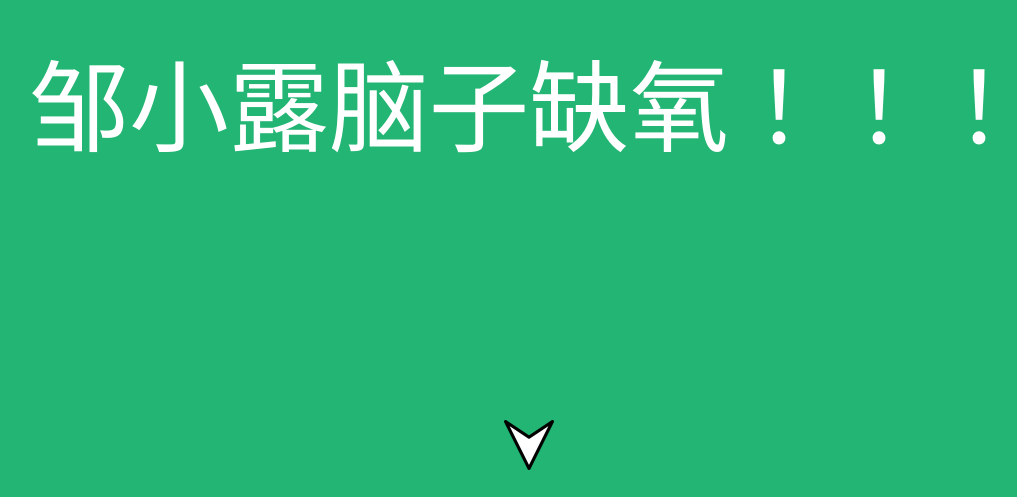
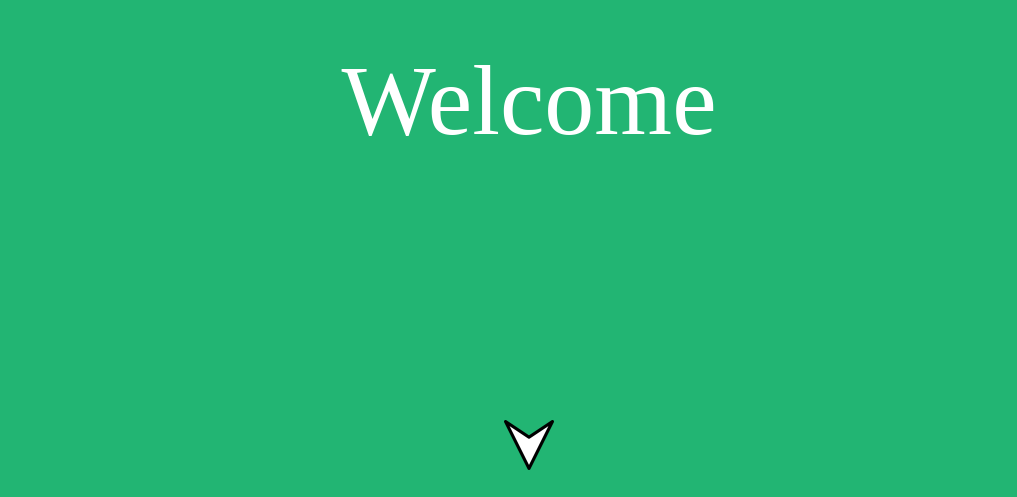
Before and after one commit to KonohaX/personal-profile, a plain HTML site: page index.html in a window 1280 px wide. Shown: the part 300-797 px from the top of the page, without its empty margins (111-1128 px from the left). Drawn offline with Linux system fonts and the light colour scheme.

Commit message:
Update index.html

```diff
--- a/index.html
+++ b/index.html
@@ -8,7 +8,7 @@
 </head>
 <body>
 <section id="first-part">
-    <p class="part1-title">邹小露脑子缺氧！！！</p>
+    <p class="part1-title">Welcome</p>
     <div class="arrow"><a href="#second-part"><img src="img/arrow.png"></a></div>
 </section>
 <section id="nav">
```
